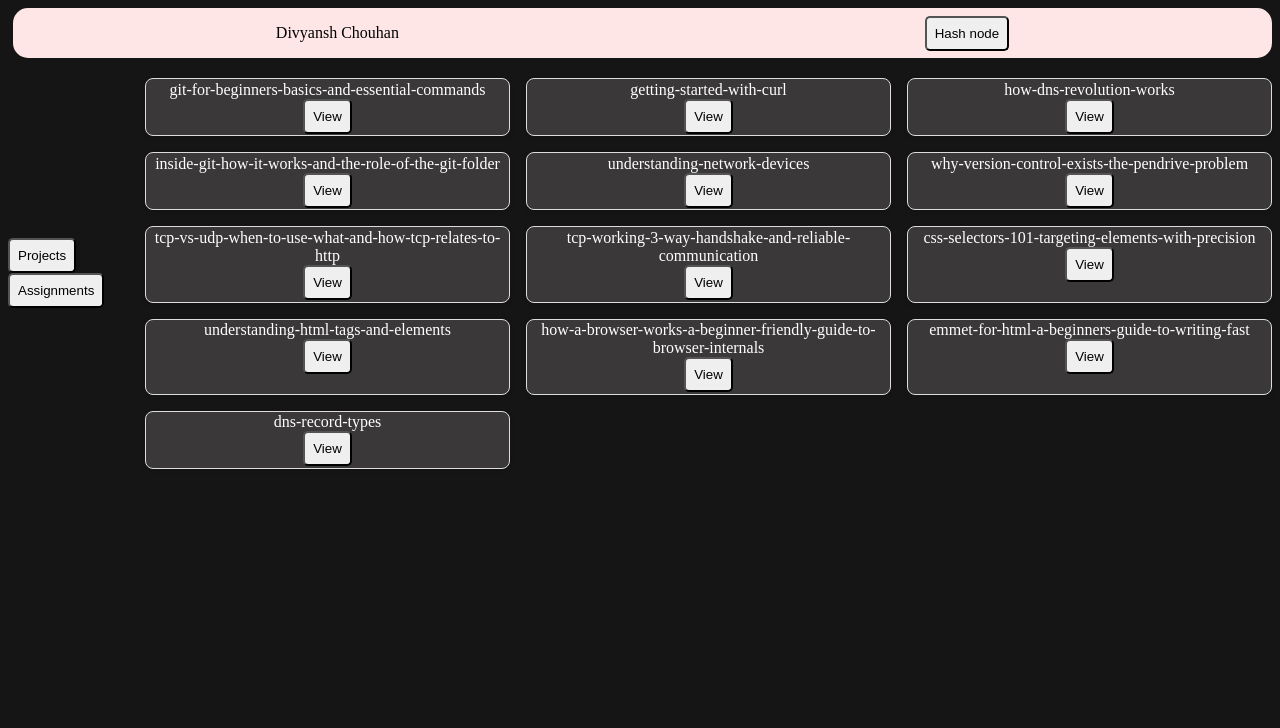
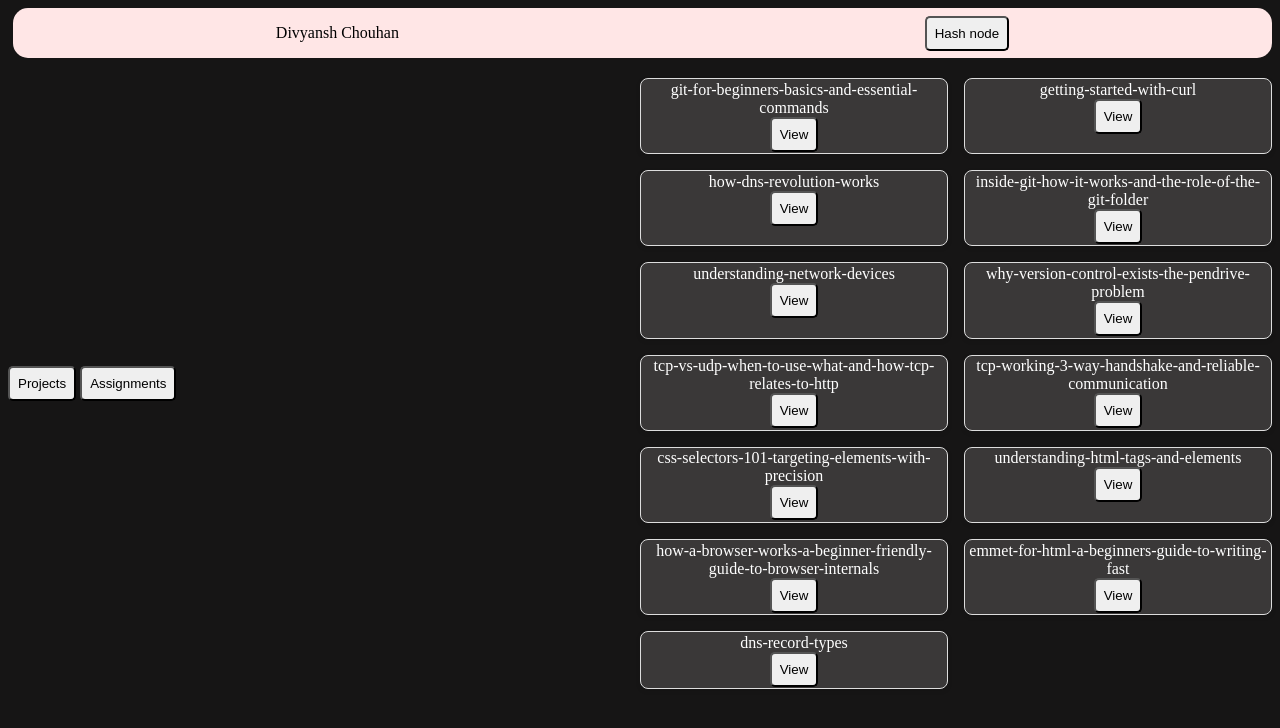
Before and after one commit to divyanshc33/webdevcohort26-blog_review, a plain HTML site: page index.html in a window 1280 px wide. Drawn offline with Linux system fonts and the light colour scheme.

Commit message:
edited some css making grid in columns

```diff
--- a/index.css
+++ b/index.css
@@ -13,10 +13,11 @@ nav{
     margin-left: 5px;
 }
 .mainContainer{
-    display:flex;
+    display:grid;
     justify-content:space-around;
     align-items: center;
     margin-top: 20px;
+    grid-template-columns: repeat(2,1fr);
 }
 button{
     border-radius: 5px;
@@ -29,7 +30,7 @@ button{
 
 .mainRight {
   display: grid;
-  grid-template-columns: repeat(3, minmax(200px, 1fr));
+  grid-template-columns: repeat(2, minmax(200px, 1fr));
   gap: 1rem;
   padding: 0;
 }
```
Also changed, not shown: 11 other files.
